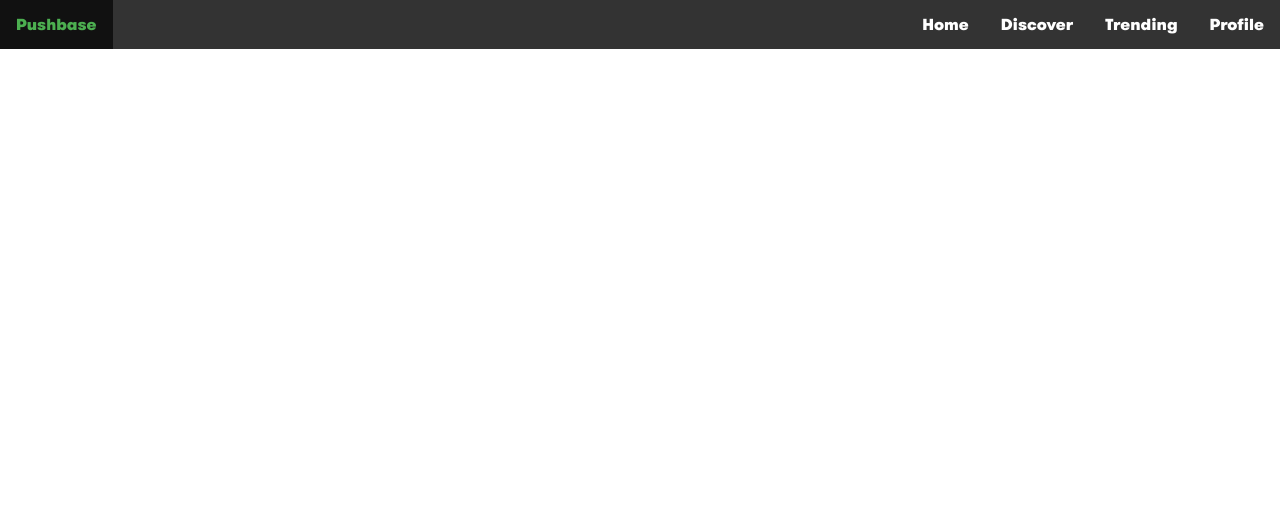
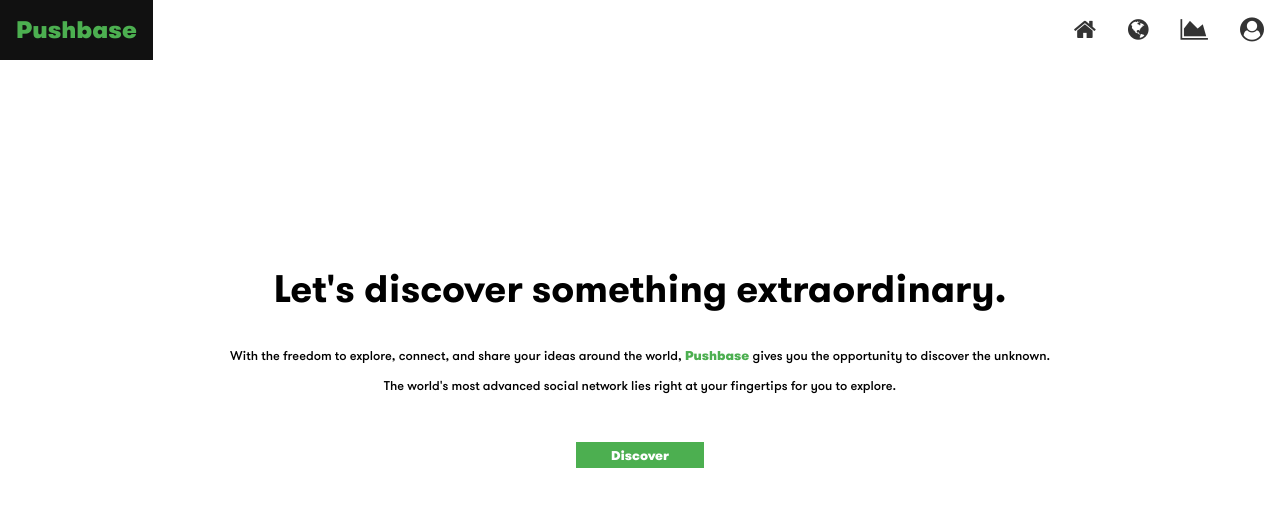
Before and after one commit to furby-tm/Project-Dark-Night, an Angular app: page / in a window 1280 px wide. Shown: the top 506 px of the page. Built offline with nearby package versions, Linux system fonts and the light colour scheme.

Commit message:
Added welcome component

```diff
--- a/src/app/app.component.css
+++ b/src/app/app.component.css
@@ -2,7 +2,8 @@ nav {
   background-color: black;
   display: inline-block;
   vertical-align: middle;
-  height: 5vh;
+  height: 8vh;
+  font-size: 24px;
 }
 
 ul {
@@ -10,7 +11,7 @@ ul {
     margin: 0;
     padding: 0;
     overflow: hidden;
-    background-color: #333;
+    background-color: #fff;
     position: fixed;
     top: 0;
     width: 100%;
@@ -22,7 +23,7 @@ li {
 
 li a {
     display: block;
-    color: white;
+    color: #333;
     text-align: center;
     padding: 14px 16px;
     text-decoration: none;
--- a/src/app/app.component.html
+++ b/src/app/app.component.html
@@ -2,10 +2,12 @@
   <ul>
     <li class="logo"><a href="">{{title}}</a></li>
     <div class="content">
-    <li><a href="">Home</a></li>
-    <li><a href="">Discover</a></li>
-    <li><a href="">Trending</a></li>
-    <li><a href="">Profile</a></li>
+    <li><a href=""><i class="fa fa-home"></i></a></li>
+    <li><a href=""><i class="fa fa-globe" aria-hidden="true"></i></a></li>
+    <li><a href=""><i class="fa fa-area-chart" aria-hidden="true"></i></a></li>
+    <li><a href=""><i class="fa fa-user-circle" aria-hidden="true"></i></a></li>
   </div>
   </ul>
 </nav>
+
+<welcome-detail></welcome-detail>
--- a/src/app/app.module.ts
+++ b/src/app/app.module.ts
@@ -4,10 +4,12 @@ import { FormsModule } from '@angular/forms';
 import { HttpModule } from '@angular/http';
 
 import { AppComponent } from './app.component';
+import { WelcomeComponent } from './welcome.component';
 
 @NgModule({
   declarations: [
-    AppComponent
+    AppComponent,
+    WelcomeComponent
   ],
   imports: [
     BrowserModule,
--- /dev/null
+++ b/src/app/welcome.component.css
@@ -0,0 +1,32 @@
+section {
+  width: 100%;
+  text-align: center;
+  margin-top: 25vh;
+}
+
+header {
+  font-size: 2vw;
+}
+
+p{
+  font-size: 1vw;
+}
+
+.logo {
+  font-family: 'black';
+  color: #4CAF50;
+}
+
+.bolden {
+  font-family: 'bold';
+}
+
+button {
+  width: 10vw;
+  height: 2vw;
+  border-style: none;
+  background-color: #4CAF50;
+  color: white;
+  font-size: 1vw;
+  font-family: 'black';
+}
--- /dev/null
+++ b/src/app/welcome.component.html
@@ -0,0 +1,8 @@
+<section>
+  <header><h1>Let's discover something extraordinary.</h1></header>
+  <p>With the freedom to explore, connect, and share your ideas around the world, <span class="logo">Pushbase</span> gives you the opportunity to discover the unknown.</p>
+  <p>The world's most advanced social network lies right at your fingertips for you to explore.</p>
+  <br/>
+  <br/>
+  <button>Discover</button>
+</section>
--- a/src/index.html
+++ b/src/index.html
@@ -4,7 +4,7 @@
   <meta charset="utf-8">
   <title>Pushbase</title>
   <base href="/">
-
+  <link rel="stylesheet" href="https://maxcdn.bootstrapcdn.com/font-awesome/4.7.0/css/font-awesome.min.css">
   <meta name="viewport" content="width=device-width, initial-scale=1">
   <link rel="icon" type="image/x-icon" href="favicon.ico">
 </head>
```
Also changed, not shown: src/app/welcome.component.ts (added, +11 -0 lines).
